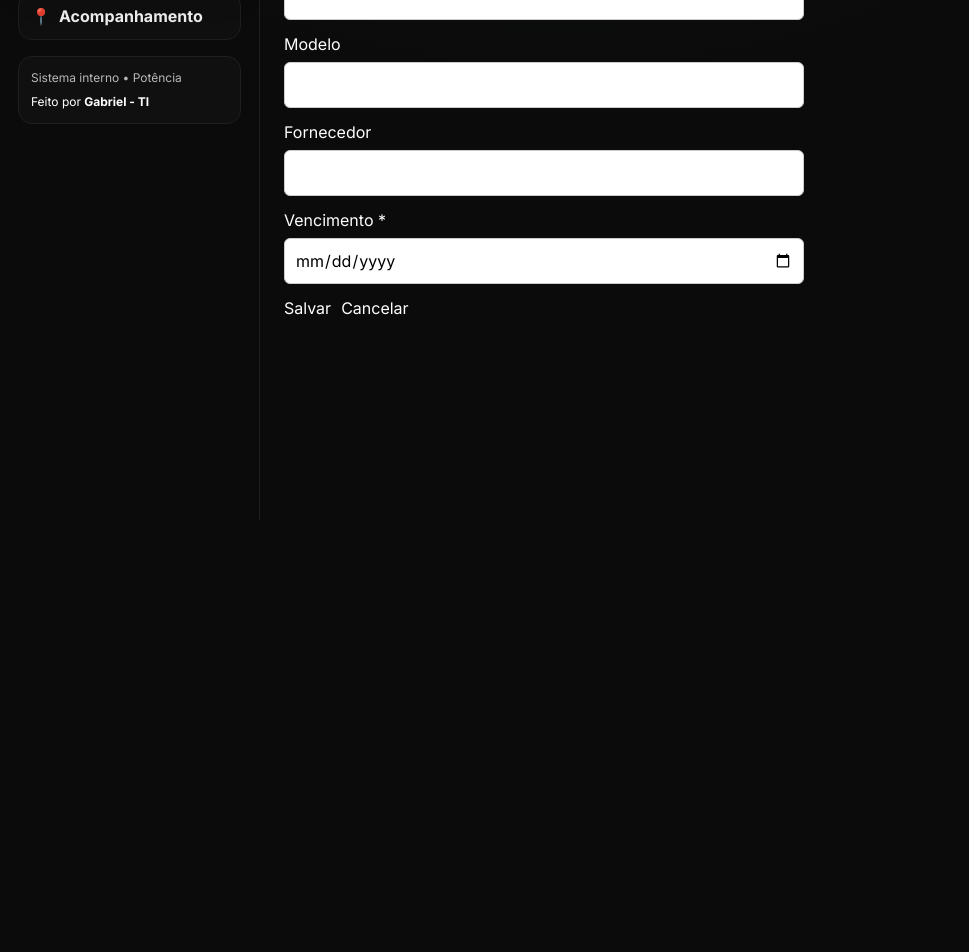
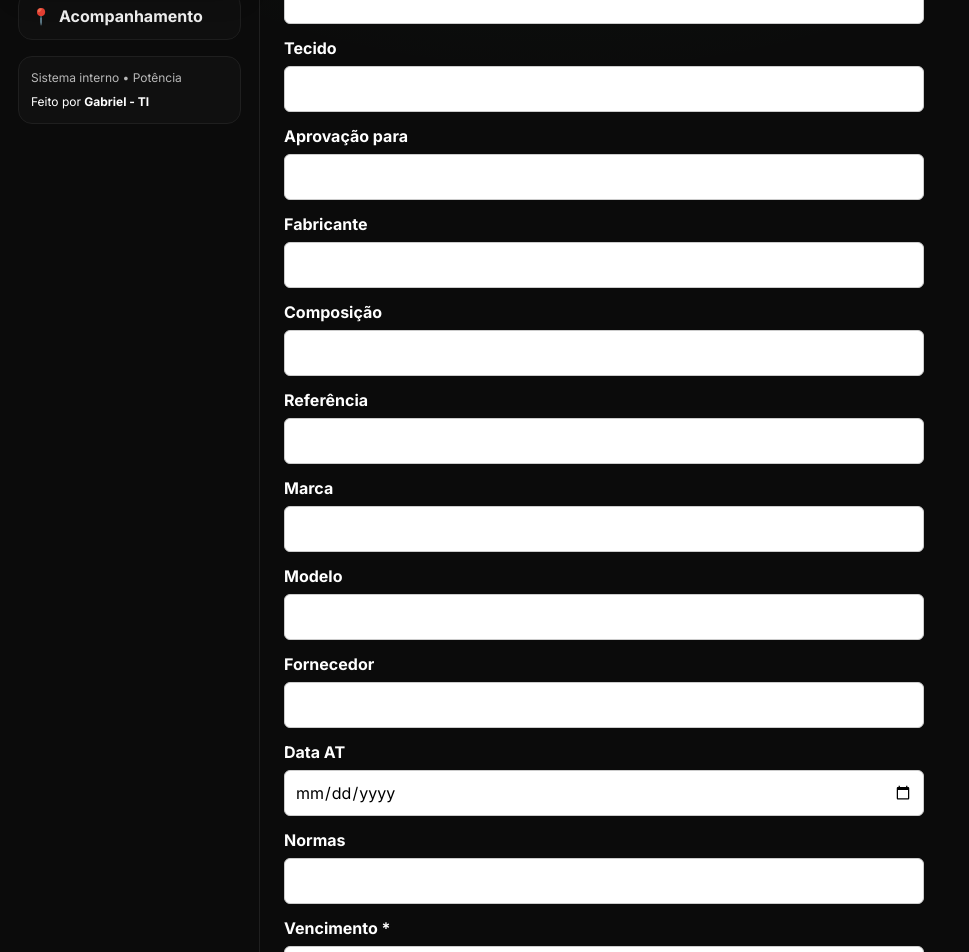
Before and after one commit to bielaragao7/ca-system, a Next.js app: page /dashboard/cas/novo in a window 1280 px wide. Shown: the part 280-1232 px from the top of the page, without its empty margins (0-969 px from the left). Before the commit the page ends 800 px from the top, so only its background shows below. Built offline with nearby package versions, Linux system fonts and the light colour scheme; no server answers.

Commit message:
Add new fields to CA form and update salvar function

```diff
--- a/app/dashboard/cas/novo/page.tsx
+++ b/app/dashboard/cas/novo/page.tsx
@@ -12,7 +12,17 @@ export default function NovoCaPage() {
   const [brand, setBrand] = useState("");
   const [model, setModel] = useState("");
   const [supplier, setSupplier] = useState("");
-  const [expiresAt, setExpiresAt] = useState(""); // YYYY-MM-DD
+  const [expiresAt, setExpiresAt] = useState("");
+
+  const [tipo, setTipo] = useState("");
+  const [tecido, setTecido] = useState("");
+  const [aprovacaoPara, setAprovacaoPara] = useState("");
+  const [fabricante, setFabricante] = useState("");
+  const [composicao, setComposicao] = useState("");
+  const [referencia, setReferencia] = useState("");
+  const [dataAt, setDataAt] = useState("");
+  const [normas, setNormas] = useState("");
+
   const [loading, setLoading] = useState(false);
 
   async function salvar() {
@@ -33,7 +43,16 @@ const { error } = await supabase.from("cas").insert({
       brand: brand.trim() || null,
       model: model.trim() || null,
       supplier: supplier.trim() || null,
-  expires_at, // IMPORTANTÍSSIMO
+      expires_at,
+
+      tipo: tipo.trim() || null,
+      tecido: tecido.trim() || null,
+      aprovacao_para: aprovacaoPara.trim() || null,
+      fabricante: fabricante.trim() || null,
+      composicao: composicao.trim() || null,
+      referencia: referencia.trim() || null,
+      data_at: dataAt.trim() || null,
+      normas: normas.trim() || null,
     });
 
     setLoading(false);
@@ -43,10 +62,7 @@ if (error) {
       return;
     }
 
-// 👇 ADICIONE ISSO
     window.location.href = "/dashboard/cas";
-    router.push("/dashboard/cas");
-    router.refresh();
   }
 
   const inputStyle: React.CSSProperties = {
@@ -60,26 +76,109 @@ window.location.href = "/dashboard/cas";
     borderRadius: 6,
   };
 
+  const labelStyle: React.CSSProperties = {
+    display: "block",
+    fontWeight: 700,
+    marginTop: 4,
+  };
+
   return (
-    <div style={{ maxWidth: 520 }}>
+    <div style={{ maxWidth: 640 }}>
       <h1 style={{ marginTop: 0 }}>Novo CA</h1>
 
-      <label>Nº do CA *</label>
-      <input value={caNumber} onChange={(e) => setCaNumber(e.target.value)} style={inputStyle} />
+      <label style={labelStyle}>Nº do CA *</label>
+      <input
+        value={caNumber}
+        onChange={(e) => setCaNumber(e.target.value)}
+        style={inputStyle}
+      />
 
-      <label>Item *</label>
-      <input value={itemName} onChange={(e) => setItemName(e.target.value)} style={inputStyle} />
+      <label style={labelStyle}>Item *</label>
+      <input
+        value={itemName}
+        onChange={(e) => setItemName(e.target.value)}
+        style={inputStyle}
+      />
 
-      <label>Marca</label>
-      <input value={brand} onChange={(e) => setBrand(e.target.value)} style={inputStyle} />
+      <label style={labelStyle}>Tipo</label>
+      <input
+        value={tipo}
+        onChange={(e) => setTipo(e.target.value)}
+        style={inputStyle}
+      />
 
-      <label>Modelo</label>
-      <input value={model} onChange={(e) => setModel(e.target.value)} style={inputStyle} />
+      <label style={labelStyle}>Tecido</label>
+      <input
+        value={tecido}
+        onChange={(e) => setTecido(e.target.value)}
+        style={inputStyle}
+      />
 
-      <label>Fornecedor</label>
-      <input value={supplier} onChange={(e) => setSupplier(e.target.value)} style={inputStyle} />
+      <label style={labelStyle}>Aprovação para</label>
+      <input
+        value={aprovacaoPara}
+        onChange={(e) => setAprovacaoPara(e.target.value)}
+        style={inputStyle}
+      />
 
-      <label>Vencimento *</label>
+      <label style={labelStyle}>Fabricante</label>
+      <input
+        value={fabricante}
+        onChange={(e) => setFabricante(e.target.value)}
+        style={inputStyle}
+      />
+
+      <label style={labelStyle}>Composição</label>
+      <input
+        value={composicao}
+        onChange={(e) => setComposicao(e.target.value)}
+        style={inputStyle}
+      />
+
+      <label style={labelStyle}>Referência</label>
+      <input
+        value={referencia}
+        onChange={(e) => setReferencia(e.target.value)}
+        style={inputStyle}
+      />
+
+      <label style={labelStyle}>Marca</label>
+      <input
+        value={brand}
+        onChange={(e) => setBrand(e.target.value)}
+        style={inputStyle}
+      />
+
+      <label style={labelStyle}>Modelo</label>
+      <input
+        value={model}
+        onChange={(e) => setModel(e.target.value)}
+        style={inputStyle}
+      />
+
+      <label style={labelStyle}>Fornecedor</label>
+      <input
+        value={supplier}
+        onChange={(e) => setSupplier(e.target.value)}
+        style={inputStyle}
+      />
+
+      <label style={labelStyle}>Data AT</label>
+      <input
+        type="date"
+        value={dataAt}
+        onChange={(e) => setDataAt(e.target.value)}
+        style={inputStyle}
+      />
+
+      <label style={labelStyle}>Normas</label>
+      <input
+        value={normas}
+        onChange={(e) => setNormas(e.target.value)}
+        style={inputStyle}
+      />
+
+      <label style={labelStyle}>Vencimento *</label>
       <input
         type="date"
         value={expiresAt}
@@ -91,7 +190,11 @@ window.location.href = "/dashboard/cas";
         {loading ? "Salvando..." : "Salvar"}
       </button>
 
-      <button onClick={() => router.back()} style={{ marginLeft: 10 }} disabled={loading}>
+      <button
+        onClick={() => router.back()}
+        style={{ marginLeft: 10 }}
+        disabled={loading}
+      >
         Cancelar
       </button>
     </div>
```
Lines whose indentation alone changed are shown as unchanged.
